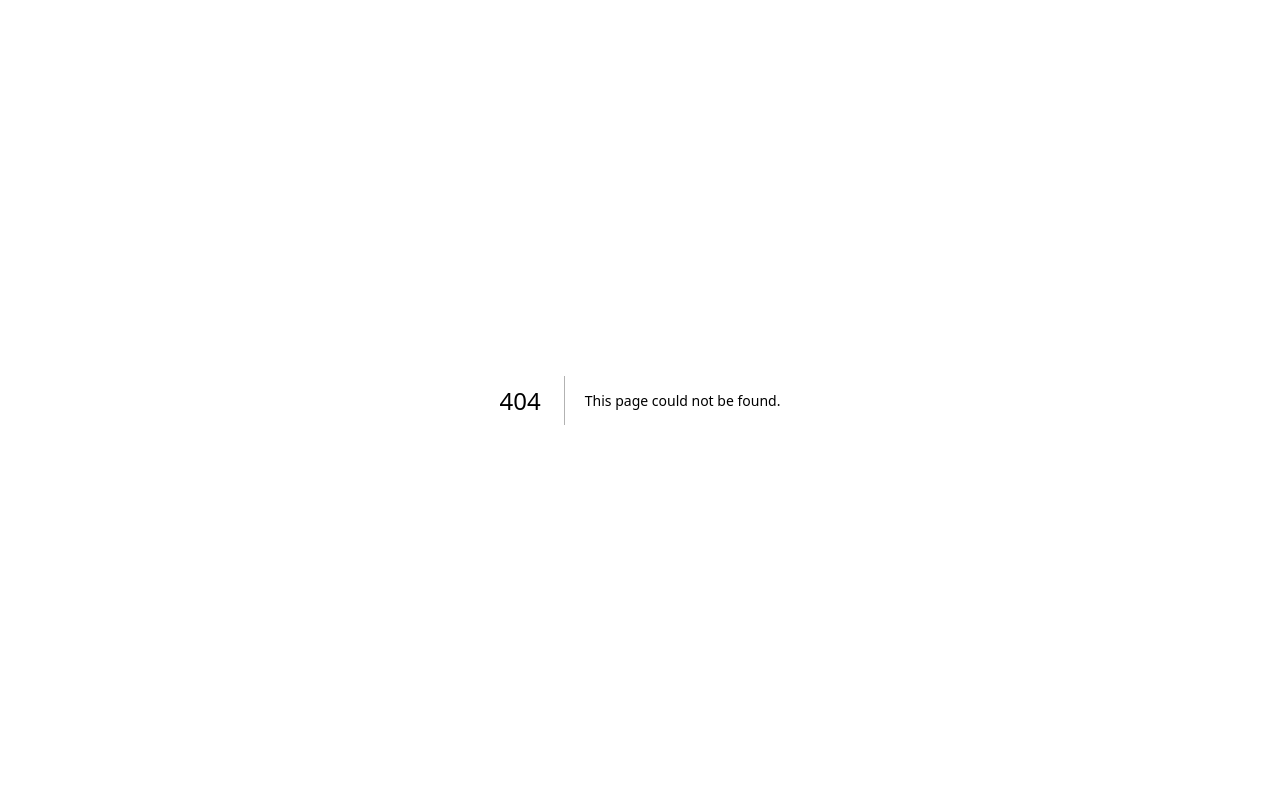
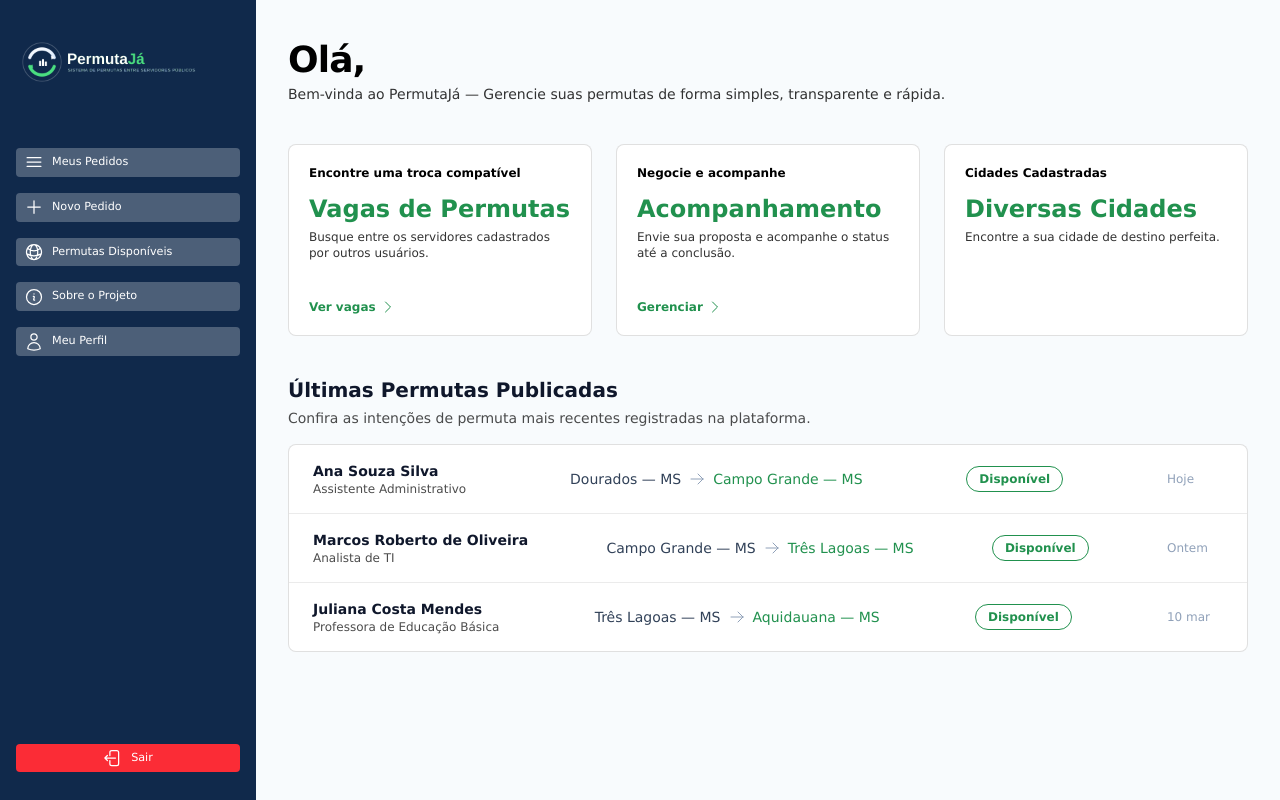
Before and after one commit to Irvna/projeto_permuta_frontend, a Next.js app: page /home in a window 1280 px wide. Before the commit this address had no page. Built offline with nearby package versions, Linux system fonts and the light colour scheme.

Commit message:
Criação Página Home e menu lateral.

```diff
--- /dev/null
+++ b/src/app/home/page.tsx
@@ -0,0 +1,143 @@
+import MenuLateral from "../../components/menuLateral/page";
+
+const CARDS_RESUMO = [
+    {
+        eyebrow: "Encontre uma troca compatível",
+        titulo: "Vagas de Permutas",
+        texto: "Busque entre os servidores cadastrados por outros usuários.",
+        link: "Ver vagas",
+    },
+    {
+        eyebrow: "Negocie e acompanhe",
+        titulo: "Acompanhamento",
+        texto: "Envie sua proposta e acompanhe o status até a conclusão.",
+        link: "Gerenciar",
+    },
+    {
+        eyebrow: "Cidades Cadastradas",
+        titulo: "Diversas Cidades",
+        texto: "Encontre a sua cidade de destino perfeita.",
+        link: null,
+    },
+];
+
+const ULTIMAS_PERMUTAS = [
+    {
+        nome: "Ana Souza Silva",
+        cargo: "Assistente Administrativo",
+        cidadeOrigem: "Dourados — MS",
+        cidadeDestino: "Campo Grande — MS",
+        status: "Disponível",
+        data: "Hoje",
+    },
+    {
+        nome: "Marcos Roberto de Oliveira",
+        cargo: "Analista de TI",
+        cidadeOrigem: "Campo Grande — MS",
+        cidadeDestino: "Três Lagoas — MS",
+        status: "Disponível",
+        data: "Ontem",
+    },
+    {
+        nome: "Juliana Costa Mendes",
+        cargo: "Professora de Educação Básica",
+        cidadeOrigem: "Três Lagoas — MS",
+        cidadeDestino: "Aquidauana — MS",
+        status: "Disponível",
+        data: "10 mar",
+    },
+];
+
+function CardResumo({ eyebrow, titulo, texto, link }: { eyebrow: string; titulo: string; texto: string; link: string | null }) {
+    return (
+        <div className="flex flex-col gap-3 bg-white rounded-lg border border-[rgba(0,0,0,0.1216)] min-h-[12rem] w-full px-5 py-5">
+            <p className="text-xs font-bold">{eyebrow}</p>
+            <div className="flex flex-col gap-1">
+                <h2 className="text-xl md:text-2xl font-bold text-[#21914E]">{titulo}</h2>
+                <p className="text-xs opacity-80 font-light">{texto}</p>
+            </div>
+
+            {link && (
+                <div className="flex flex-row items-center gap-1 text-[#21914E] mt-auto">
+                    <p className="text-xs font-bold cursor-pointer">{link}</p>
+                    <svg xmlns="http://www.w3.org/2000/svg" fill="none" viewBox="0 0 24 24" strokeWidth={1.5} stroke="currentColor" className="size-4">
+                        <path strokeLinecap="round" strokeLinejoin="round" d="M8.25 4.5 15.75 12l-7.5 7.5" />
+                    </svg>
+                </div>
+            )}
+        </div>
+    );
+}
+
+function StatusPermuta({ status }: { status: string }) {
+    return (
+        <span className="hidden md:flex rounded-full border border-[#21914E] px-3 py-1 text-xs font-bold text-[#21914E] whitespace-nowrap">
+            {status}
+        </span>
+    );
+}
+
+type Permuta = (typeof ULTIMAS_PERMUTAS)[number];
+
+function LinhaPermuta({ permuta }: { permuta: Permuta }) {
+    return (
+        <div className="flex flex-row items-center justify-between gap-4 px-6 py-4 border-b border-[rgba(0,0,0,0.08)] last:border-0">
+            <div className="flex flex-col">
+                <span className="text-xs md:text-sm font-bold text-slate-900">{permuta.nome}</span>
+                <span className="text-[8px] md:text-xs opacity-70">{permuta.cargo}</span>
+            </div>
+
+            <div className="flex flex-row items-center gap-2 text-sm">
+                <span className="text-xs md:text-sm text-slate-700">{permuta.cidadeOrigem}</span>
+                <svg xmlns="http://www.w3.org/2000/svg" fill="none" viewBox="0 0 24 24" strokeWidth={1.5} stroke="currentColor" className="size-4 text-slate-400 ">
+                    <path strokeLinecap="round" strokeLinejoin="round" d="M13.5 4.5 21 12m0 0-7.5 7.5M21 12H3" />
+                </svg>
+                <span className="text-[#21914E] font-medium text-xs md:text-sm">{permuta.cidadeDestino}</span>
+            </div>
+
+            <StatusPermuta status={permuta.status} />
+
+            <span className="text-xs text-slate-400 w-14 text-right hidden md:flex">{permuta.data}</span>
+        </div>
+    );
+}
+
+export default function Permutas() {
+    return (
+        <div>
+            <main className="w-full min-h-screen bg-[#F8FBFD]">
+                <MenuLateral />
+
+                <div className="flex flex-col min-h-screen md:ml-[20vw] pt-16 md:pt-10 pb-10 px-8 gap-10">
+                    <div className="flex flex-col gap-1">
+                        <h1 className="text-2xl md:text-4xl font-bold tracking-tight">Olá,</h1>
+                        <p className="text-xs md:text-sm font-light opacity-80">
+                            Bem-vinda ao PermutaJá — Gerencie suas permutas de forma simples, transparente e rápida.
+                        </p>
+                    </div>
+
+                    <div className="grid grid-cols-1 sm:grid-cols-2 lg:grid-cols-3 gap-6 w-full">
+                        {CARDS_RESUMO.map((card) => (
+                            <CardResumo key={card.titulo} {...card} />
+                        ))}
+                    </div>
+
+                    <div className="flex flex-col gap-4">
+                        <div className="flex flex-col gap-1">
+                            <h2 className="text-lg md:text-xl font-bold text-slate-900">Últimas Permutas Publicadas</h2>
+                            <p className="text-xs md:text-sm opacity-70 font-light">
+                                Confira as intenções de permuta mais recentes registradas na plataforma.
+                            </p>
+                        </div>
+
+                        <div className="bg-white rounded-lg border border-[rgba(0,0,0,0.1216)] overflow-hidden">
+                            {ULTIMAS_PERMUTAS.map((permuta) => (
+                                <LinhaPermuta key={permuta.nome} permuta={permuta} />
+                            ))}
+                        </div>
+                    </div>
+                </div>
+            </main>
+        </div>
+    );
+}
--- a/src/app/login/page.tsx
+++ b/src/app/login/page.tsx
@@ -78,7 +78,7 @@ export default function Login() {
                                 Não tem conta? <Link href="/cadastro" className="text-blue-600 hover:underline">Criar Conta</Link>
                             </a>
                             <a href="#" className="text-xs md:text-sm no-underline">
-                                teste: <Link href="/permutas" className="text-blue-600 hover:underline">teste</Link>
+                                teste: <Link href="/home" className="text-blue-600 hover:underline">teste</Link>
                             </a>
                         </div>
                     </form>
--- a/src/components/menuLateral/page.tsx
+++ b/src/components/menuLateral/page.tsx
@@ -1,55 +1,129 @@
+"use client";
+
+import { useState, type ReactNode } from "react";
+
+const ITENS_MENU = [
+    {
+        label: "Meus Pedidos",
+        icon: (
+            <svg xmlns="http://www.w3.org/2000/svg" fill="none" viewBox="0 0 24 24" strokeWidth={1.5} stroke="currentColor" className="size-5">
+                <path strokeLinecap="round" strokeLinejoin="round" d="M3.75 6.75h16.5M3.75 12h16.5m-16.5 5.25h16.5" />
+            </svg>
+        ),
+    },
+    {
+        label: "Novo Pedido",
+        icon: (
+            <svg xmlns="http://www.w3.org/2000/svg" fill="none" viewBox="0 0 24 24" strokeWidth={1.5} stroke="currentColor" className="size-5">
+                <path strokeLinecap="round" strokeLinejoin="round" d="M12 4.5v15m7.5-7.5h-15" />
+            </svg>
+        ),
+    },
+    {
+        label: "Permutas Disponíveis",
+        icon: (
+            <svg xmlns="http://www.w3.org/2000/svg" fill="none" viewBox="0 0 24 24" strokeWidth={1.5} stroke="currentColor" className="size-5">
+                <path strokeLinecap="round" strokeLinejoin="round" d="M12 21a9.004 9.004 0 0 0 8.716-6.747M12 21a9.004 9.004 0 0 1-8.716-6.747M12 21c2.485 0 4.5-4.03 4.5-9S14.485 3 12 3m0 18c-2.485 0-4.5-4.03-4.5-9S9.515 3 12 3m0 0a8.997 8.997 0 0 1 7.843 4.582M12 3a8.997 8.997 0 0 0-7.843 4.582m15.686 0A11.953 11.953 0 0 1 12 10.5c-2.998 0-5.74-1.1-7.843-2.918m15.686 0A8.959 8.959 0 0 1 21 12c0 .778-.099 1.533-.284 2.253m0 0A17.919 17.919 0 0 1 12 16.5c-3.162 0-6.133-.815-8.716-2.247m0 0A9.015 9.015 0 0 1 3 12c0-1.605.42-3.113 1.157-4.418" />
+            </svg>
+        ),
+    },
+    {
+        label: "Sobre o Projeto",
+        icon: (
+            <svg xmlns="http://www.w3.org/2000/svg" fill="none" viewBox="0 0 24 24" strokeWidth={1.5} stroke="currentColor" className="size-5">
+                <path strokeLinecap="round" strokeLinejoin="round" d="m11.25 11.25.041-.02a.75.75 0 0 1 1.063.852l-.708 2.836a.75.75 0 0 0 1.063.853l.041-.021M21 12a9 9 0 1 1-18 0 9 9 0 0 1 18 0Zm-9-3.75h.008v.008H12V8.25Z" />
+            </svg>
+        ),
+    },
+    {
+        label: "Meu Perfil",
+        icon: (
+            <svg xmlns="http://www.w3.org/2000/svg" fill="none" viewBox="0 0 24 24" strokeWidth={1.5} stroke="currentColor" className="size-5">
+                <path strokeLinecap="round" strokeLinejoin="round" d="M15.75 6a3.75 3.75 0 1 1-7.5 0 3.75 3.75 0 0 1 7.5 0ZM4.501 20.118a7.5 7.5 0 0 1 14.998 0A17.933 17.933 0 0 1 12 21.75c-2.676 0-5.216-.584-7.499-1.632Z" />
+            </svg>
+        ),
+    },
+];
+
+function ItemMenu({ icon, label }: { icon: ReactNode; label: string }) {
+    return (
+        <div className="flex flex-row items-center gap-2 px-2 h-[1.8rem] bg-[#ffffff40] text-white rounded-sm text-[0.7rem] hover:bg-[#ffffff75] cursor-pointer">
+            {icon}
+            {label}
+        </div>
+    );
+}
+
+function BotaoSair() {
+    return (
+        <button className="flex justify-center items-center gap-2 w-full py-1 bg-red-500 text-white text-[0.7rem] text-center rounded-sm hover:bg-red-600 cursor-pointer hover:scale-105">
+            <svg xmlns="http://www.w3.org/2000/svg" fill="none" viewBox="0 0 24 24" strokeWidth={1.5} stroke="currentColor" className="size-5">
+                <path strokeLinecap="round" strokeLinejoin="round" d="M8.25 9V5.25A2.25 2.25 0 0 1 10.5 3h6a2.25 2.25 0 0 1 2.25 2.25v13.5A2.25 2.25 0 0 1 16.5 21h-6a2.25 2.25 0 0 1-2.25-2.25V15m-3 0-3-3m0 0 3-3m-3 3H15" />
+            </svg>
+            Sair
+        </button>
+    );
+}
 
 export default function MenuLateral() {
+    const [menuAberto, setMenuAberto] = useState(false);
+
     return (
-        <div className="fixed flex flex-col inset-y-0 left-0 w-[20vw] bg-[#10294B] text-white px-4 py-7 gap-15">
-            <div className="mt-2">
+        <>
+            {/* Navbar telas pequenas */}
+            <div className="flex md:hidden fixed inset-x-0 top-0 z-50 items-center justify-between bg-[#10294B] px-4 py-3">
                 <img
                     src="/permutaja_logo.png"
                     alt="Logo Permuta Já"
-                    className="w-35 xs:aling-justify md:w-50 h-auto"
+                    className="w-28 h-auto"
                 />
-            </div>
-            <div className="flex flex-col justify-between h-screen">
-                <div className="flex flex-col gap-4 w-full">
-                    {/* icones: https://heroicons.com/ */}
-                    <div className="flex flex-row items-center gap-2 px-2 h-[1.8rem] bg-[#ffffff40] text-white rounded-sm text-[0.7rem] hover:bg-[#ffffff75] cursor-pointer">
-                        <svg xmlns="http://www.w3.org/2000/svg" fill="none" viewBox="0 0 24 24" strokeWidth={1.5} stroke="currentColor" className="size-5">
+
+                <button
+                    onClick={() => setMenuAberto((v) => !v)}
+                    aria-label={menuAberto ? "Fechar menu" : "Abrir menu"}
+                    aria-expanded={menuAberto}
+                    className="text-white cursor-pointer"
+                >
+                    {menuAberto ? (
+                        <svg xmlns="http://www.w3.org/2000/svg" fill="none" viewBox="0 0 24 24" strokeWidth={1.5} stroke="currentColor" className="size-7">
+                            <path strokeLinecap="round" strokeLinejoin="round" d="M6 18 18 6M6 6l12 12" />
+                        </svg>
+                    ) : (
+                        <svg xmlns="http://www.w3.org/2000/svg" fill="none" viewBox="0 0 24 24" strokeWidth={1.5} stroke="currentColor" className="size-7">
                             <path strokeLinecap="round" strokeLinejoin="round" d="M3.75 6.75h16.5M3.75 12h16.5m-16.5 5.25h16.5" />
                         </svg>
-                        Meus Pedidos
-                    </div>
-                    <div className="flex flex-row items-center gap-2 px-2 h-[1.8rem] bg-[#ffffff40] text-white rounded-sm text-[0.7rem] hover:bg-[#ffffff75] cursor-pointer">
-                        <svg xmlns="http://www.w3.org/2000/svg" fill="none" viewBox="0 0 24 24" strokeWidth={1.5} stroke="currentColor" className="size-5">
-                            <path strokeLinecap="round" strokeLinejoin="round" d="M12 4.5v15m7.5-7.5h-15" />
-                        </svg>
-                        Novo Pedido
-                    </div>
-                    <div className="flex flex-row items-center gap-2 px-2 h-[1.8rem] bg-[#ffffff40] text-white rounded-sm text-[0.7rem] hover:bg-[#ffffff75] cursor-pointer">
-                        <svg xmlns="http://www.w3.org/2000/svg" fill="none" viewBox="0 0 24 24" strokeWidth={1.5} stroke="currentColor" className="size-5">
-                            <path strokeLinecap="round" strokeLinejoin="round" d="M12 21a9.004 9.004 0 0 0 8.716-6.747M12 21a9.004 9.004 0 0 1-8.716-6.747M12 21c2.485 0 4.5-4.03 4.5-9S14.485 3 12 3m0 18c-2.485 0-4.5-4.03-4.5-9S9.515 3 12 3m0 0a8.997 8.997 0 0 1 7.843 4.582M12 3a8.997 8.997 0 0 0-7.843 4.582m15.686 0A11.953 11.953 0 0 1 12 10.5c-2.998 0-5.74-1.1-7.843-2.918m15.686 0A8.959 8.959 0 0 1 21 12c0 .778-.099 1.533-.284 2.253m0 0A17.919 17.919 0 0 1 12 16.5c-3.162 0-6.133-.815-8.716-2.247m0 0A9.015 9.015 0 0 1 3 12c0-1.605.42-3.113 1.157-4.418" />
-                        </svg>
-                        Permutas Disponíveis
-                    </div>
-                    <div className="flex flex-row items-center gap-2 px-2 h-[1.8rem] bg-[#ffffff40] text-white rounded-sm text-[0.7rem] hover:bg-[#ffffff75] cursor-pointer">
-                        <svg xmlns="http://www.w3.org/2000/svg" fill="none" viewBox="0 0 24 24" strokeWidth={1.5} stroke="currentColor" className="size-5">
-                            <path strokeLinecap="round" strokeLinejoin="round" d="m11.25 11.25.041-.02a.75.75 0 0 1 1.063.852l-.708 2.836a.75.75 0 0 0 1.063.853l.041-.021M21 12a9 9 0 1 1-18 0 9 9 0 0 1 18 0Zm-9-3.75h.008v.008H12V8.25Z" />
-                        </svg>
-                        Sobre o Projeto
-                    </div>
-                    <div className="flex flex-row items-center gap-2 px-2 h-[1.8rem] bg-[#ffffff40] text-white rounded-sm text-[0.7rem] hover:bg-[#ffffff75] cursor-pointer">
-                        <svg xmlns="http://www.w3.org/2000/svg" fill="none" viewBox="0 0 24 24" strokeWidth={1.5} stroke="currentColor" className="size-5">
-                            <path strokeLinecap="round" strokeLinejoin="round" d="M15.75 6a3.75 3.75 0 1 1-7.5 0 3.75 3.75 0 0 1 7.5 0ZM4.501 20.118a7.5 7.5 0 0 1 14.998 0A17.933 17.933 0 0 1 12 21.75c-2.676 0-5.216-.584-7.499-1.632Z" />
-                        </svg>
-                        Meu Perfil
-                    </div>
-                </div>
-                <button className="flex justify-center items-center gap-2 w-full py-1 bg-red-500 text-white text-[0.7rem] text-center rounded-sm hover:bg-red-600 cursor-pointer hover:scale-105">
-                    <svg xmlns="http://www.w3.org/2000/svg" fill="none" viewBox="0 0 24 24" strokeWidth={1.5} stroke="currentColor" className="size-5">
-                        <path strokeLinecap="round" strokeLinejoin="round" d="M8.25 9V5.25A2.25 2.25 0 0 1 10.5 3h6a2.25 2.25 0 0 1 2.25 2.25v13.5A2.25 2.25 0 0 1 16.5 21h-6a2.25 2.25 0 0 1-2.25-2.25V15m-3 0-3-3m0 0 3-3m-3 3H15" />
-                    </svg>
-                    Sair
+                    )}
                 </button>
             </div>
-        </div>
+
+            {/* Navbar mobile */}
+            {menuAberto && (
+                <div className="flex md:hidden fixed inset-x-0 top-[3.25rem] z-40 flex-col gap-3 bg-[#10294B] px-4 py-4">
+                    {ITENS_MENU.map((item) => (
+                        <ItemMenu key={item.label} icon={item.icon} label={item.label} />
+                    ))}
+                    <BotaoSair />
+                </div>
+            )}
+
+            {/* ===== havbar telas grandes ===== */}
+            <div className="hidden md:flex fixed flex-col inset-y-0 left-0 w-[20vw] bg-[#10294B] text-white px-4 py-7 gap-15">
+                <div className="mt-2">
+                    <img
+                        src="/permutaja_logo.png"
+                        alt="Logo Permuta Já"
+                        className="w-35 xs:aling-justify md:w-50 h-auto"
+                    />
+                </div>
+                <div className="flex flex-col justify-between h-screen">
+                    <div className="flex flex-col gap-4 w-full">
+                        {ITENS_MENU.map((item) => (
+                            <ItemMenu key={item.label} icon={item.icon} label={item.label} />
+                        ))}
+                    </div>
+                    <BotaoSair />
+                </div>
+            </div>
+        </>
     );
 }
```
